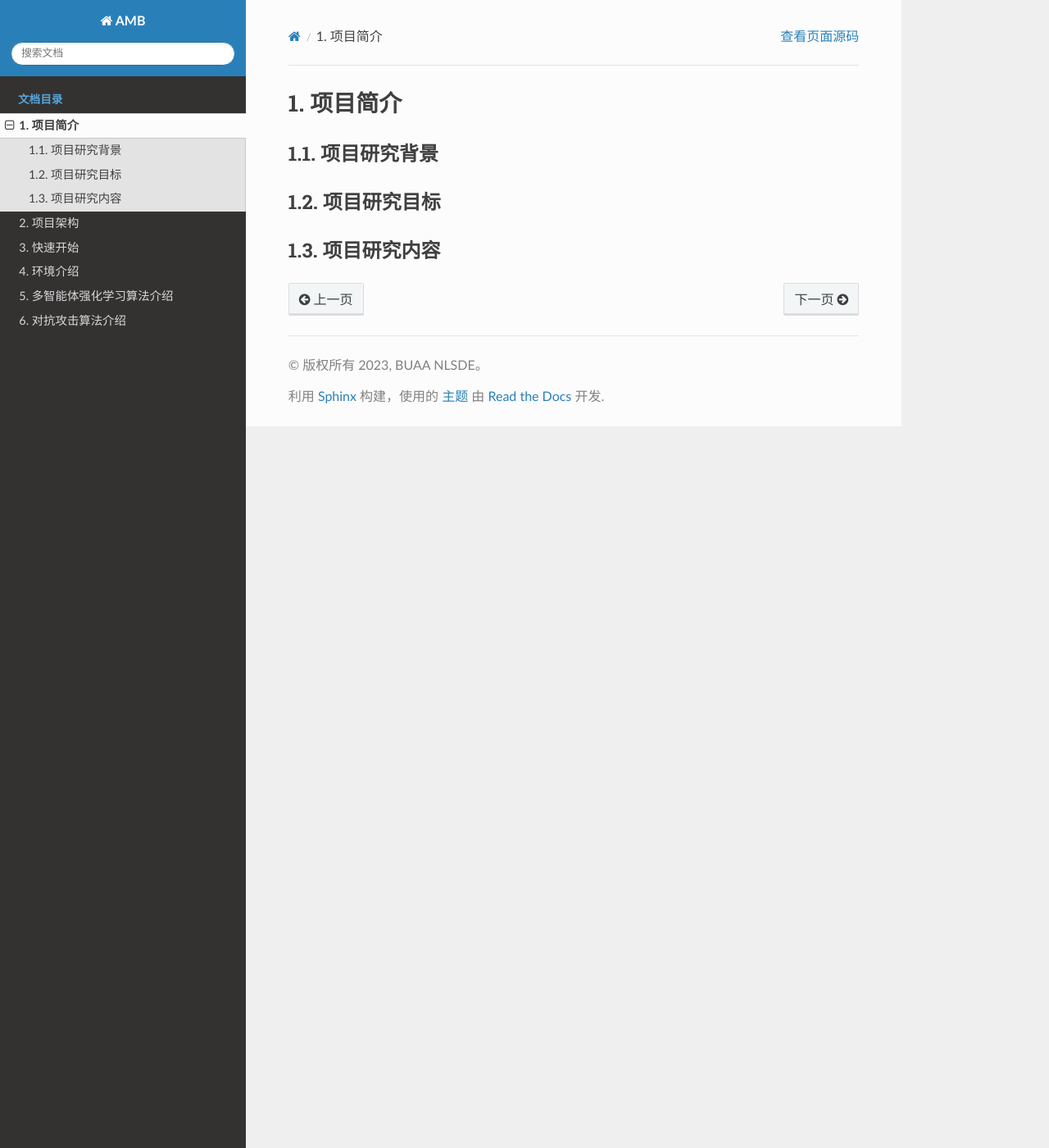
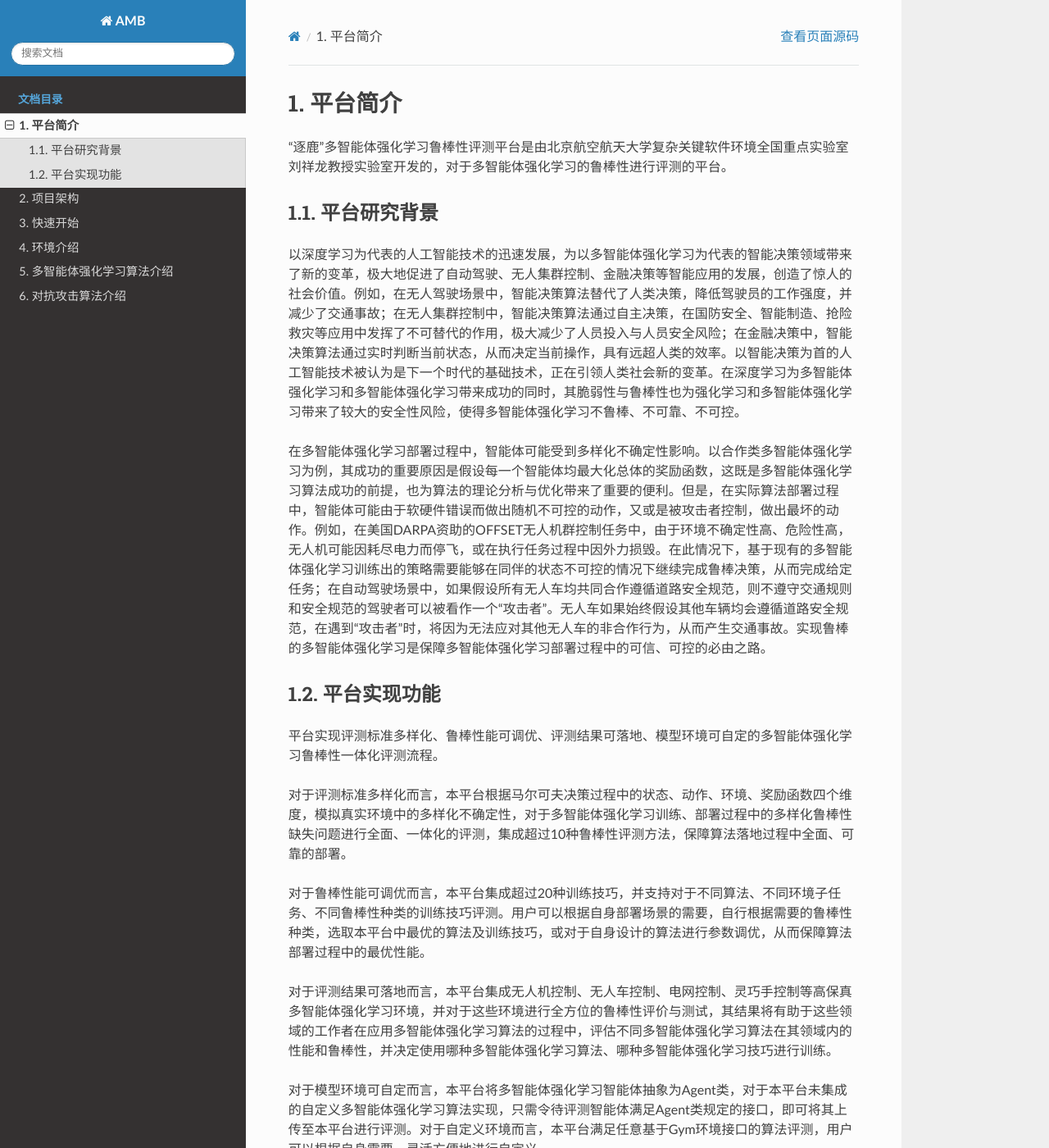
Before and after one commit to raykr/amb_docs, a Sphinx documentation site: the page built from docs/source/handbook/introduction.rst, in a window 1280 px wide and 1400 px high. Shown: the whole window at 82% size. Built offline with Sphinx 7.4.7 and the Read the Docs theme 2.0.0, drawn with Linux system fonts in a browser that asks for light colours.

Commit message:
sli_update_intro

```diff
--- a/docs/source/handbook/introduction.rst
+++ b/docs/source/handbook/introduction.rst
@@ -1,13 +1,26 @@
-项目简介
+平台简介
 ============
 
-项目研究背景
+“逐鹿”多智能体强化学习鲁棒性评测平台是由北京航空航天大学复杂关键软件环境全国重点实验室刘祥龙教授实验室开发的，对于多智能体强化学习的鲁棒性进行评测的平台。
+
+
+平台研究背景
 ---------------------
 
+以深度学习为代表的人工智能技术的迅速发展，为以多智能体强化学习为代表的智能决策领域带来了新的变革，极大地促进了自动驾驶、无人集群控制、金融决策等智能应用的发展，创造了惊人的社会价值。例如，在无人驾驶场景中，智能决策算法替代了人类决策，降低驾驶员的工作强度，并减少了交通事故；在无人集群控制中，智能决策算法通过自主决策，在国防安全、智能制造、抢险救灾等应用中发挥了不可替代的作用，极大减少了人员投入与人员安全风险；在金融决策中，智能决策算法通过实时判断当前状态，从而决定当前操作，具有远超人类的效率。以智能决策为首的人工智能技术被认为是下一个时代的基础技术，正在引领人类社会新的变革。在深度学习为多智能体强化学习和多智能体强化学习带来成功的同时，其脆弱性与鲁棒性也为强化学习和多智能体强化学习带来了较大的安全性风险，使得多智能体强化学习不鲁棒、不可靠、不可控。
 
-项目研究目标
+在多智能体强化学习部署过程中，智能体可能受到多样化不确定性影响。以合作类多智能体强化学习为例，其成功的重要原因是假设每一个智能体均最大化总体的奖励函数，这既是多智能体强化学习算法成功的前提，也为算法的理论分析与优化带来了重要的便利。但是，在实际算法部署过程中，智能体可能由于软硬件错误而做出随机不可控的动作，又或是被攻击者控制，做出最坏的动作。例如，在美国DARPA资助的OFFSET无人机群控制任务中，由于环境不确定性高、危险性高，无人机可能因耗尽电力而停飞，或在执行任务过程中因外力损毁。在此情况下，基于现有的多智能体强化学习训练出的策略需要能够在同伴的状态不可控的情况下继续完成鲁棒决策，从而完成给定任务；在自动驾驶场景中，如果假设所有无人车均共同合作遵循道路安全规范，则不遵守交通规则和安全规范的驾驶者可以被看作一个“攻击者”。无人车如果始终假设其他车辆均会遵循道路安全规范，在遇到“攻击者”时，将因为无法应对其他无人车的非合作行为，从而产生交通事故。实现鲁棒的多智能体强化学习是保障多智能体强化学习部署过程中的可信、可控的必由之路。
+
+
+平台实现功能
 ---------------------
 
+平台实现评测标准多样化、鲁棒性能可调优、评测结果可落地、模型环境可自定的多智能体强化学习鲁棒性一体化评测流程。
 
-项目研究内容
----------------------
+对于评测标准多样化而言，本平台根据马尔可夫决策过程中的状态、动作、环境、奖励函数四个维度，模拟真实环境中的多样化不确定性，对于多智能体强化学习训练、部署过程中的多样化鲁棒性缺失问题进行全面、一体化的评测，集成超过10种鲁棒性评测方法，保障算法落地过程中全面、可靠的部署。
+
+对于鲁棒性能可调优而言，本平台集成超过20种训练技巧，并支持对于不同算法、不同环境子任务、不同鲁棒性种类的训练技巧评测。用户可以根据自身部署场景的需要，自行根据需要的鲁棒性种类，选取本平台中最优的算法及训练技巧，或对于自身设计的算法进行参数调优，从而保障算法部署过程中的最优性能。
+
+对于评测结果可落地而言，本平台集成无人机控制、无人车控制、电网控制、灵巧手控制等高保真多智能体强化学习环境，并对于这些环境进行全方位的鲁棒性评价与测试，其结果将有助于这些领域的工作者在应用多智能体强化学习算法的过程中，评估不同多智能体强化学习算法在其领域内的性能和鲁棒性，并决定使用哪种多智能体强化学习算法、哪种多智能体强化学习技巧进行训练。
+
+对于模型环境可自定而言，本平台将多智能体强化学习智能体抽象为Agent类，对于本平台未集成的自定义多智能体强化学习算法实现，只需令待评测智能体满足Agent类规定的接口，即可将其上传至本平台进行评测。对于自定义环境而言，本平台满足任意基于Gym环境接口的算法评测，用户可以根据自身需要，灵活方便地进行自定义。
```
